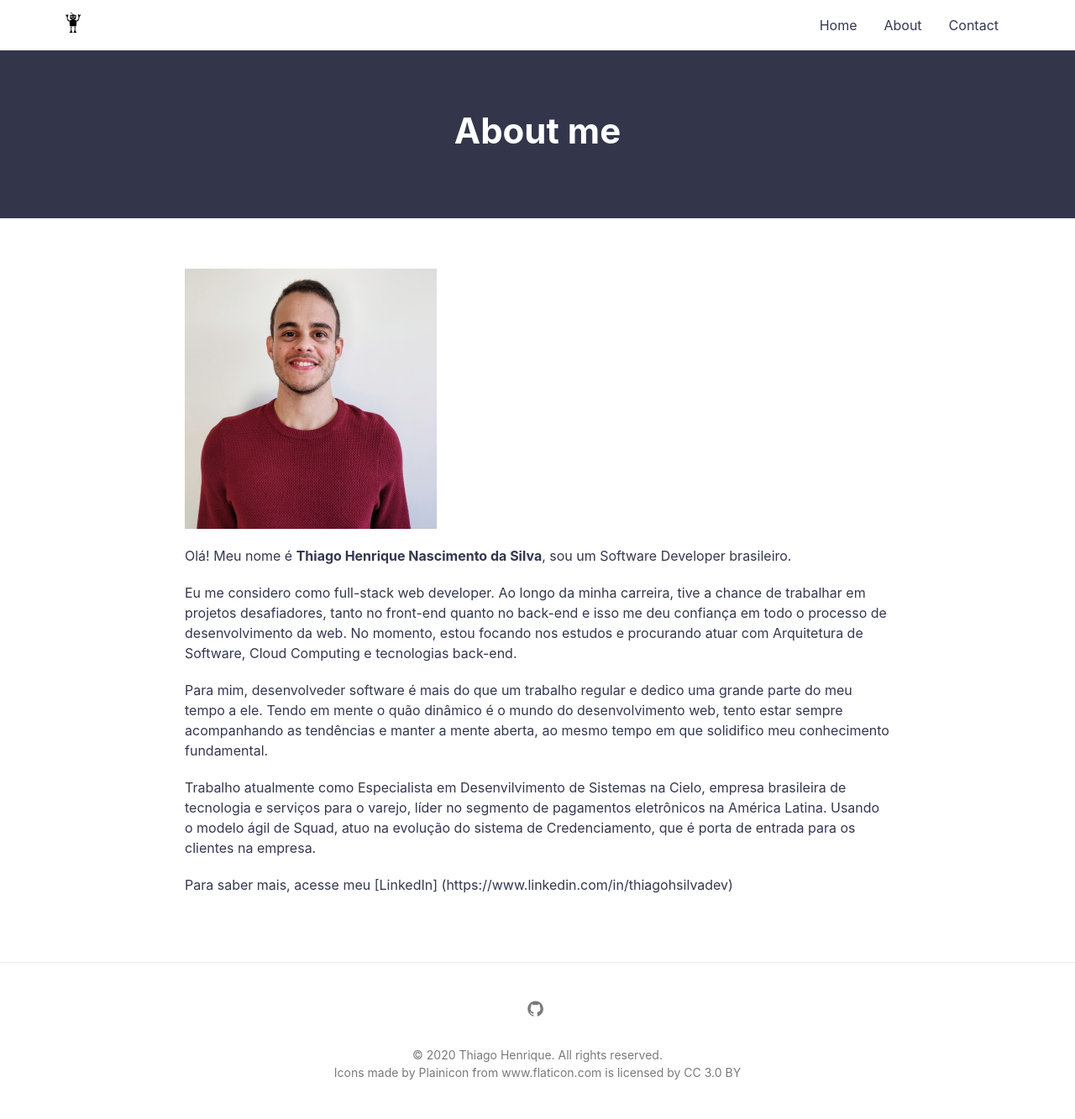
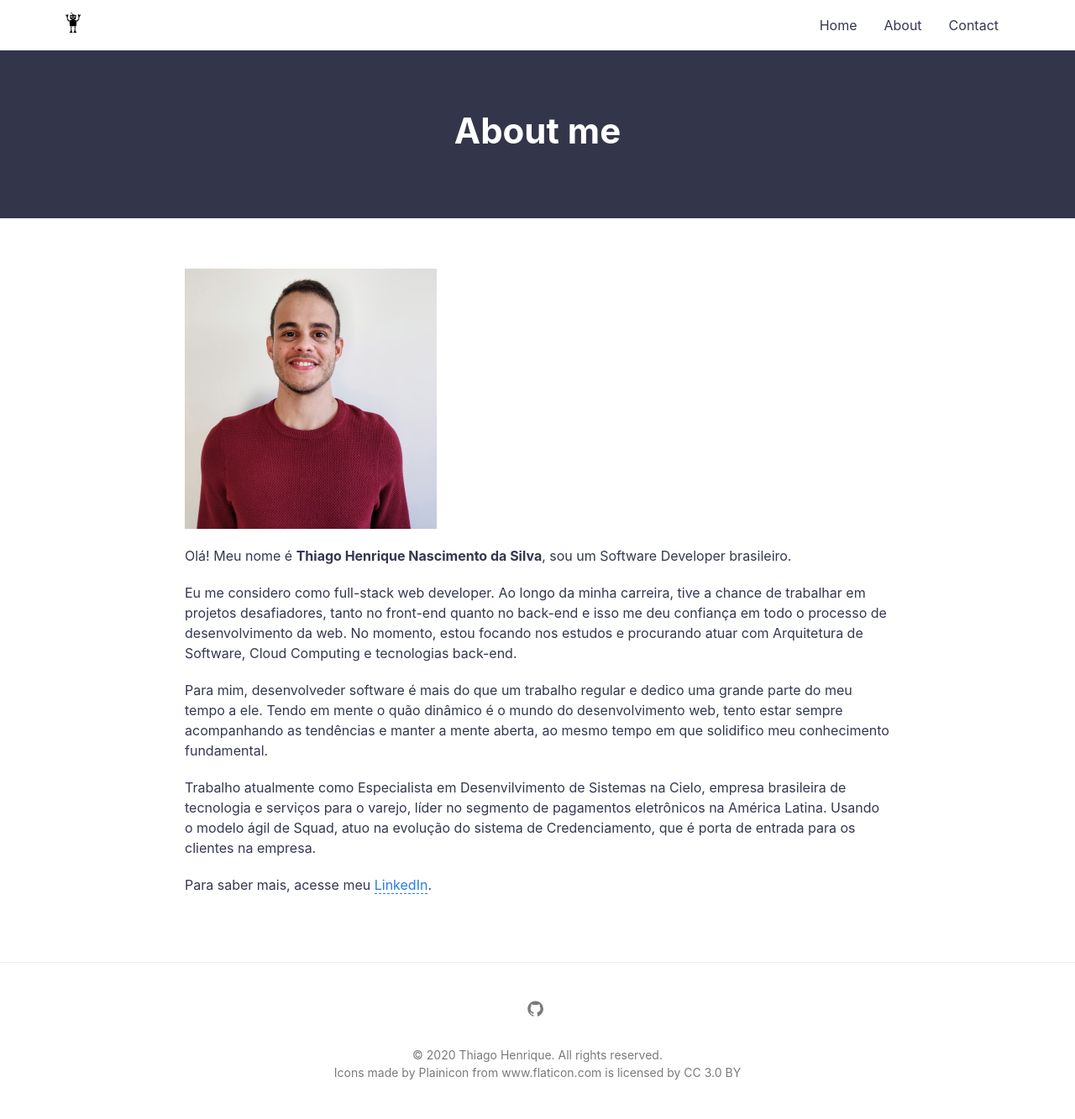
Before and after one commit to thiagosilva95/thiagosilva95.github.io, a Jekyll site: the page built from about.md, in a window 1280 px wide. Shown: the whole page at 84% size. Built offline with Jekyll 4.4.1, drawn with Linux system fonts in a browser that asks for light colours.

```diff
--- a/about.md
+++ b/about.md
@@ -16,4 +16,4 @@
 
 Trabalho atualmente como Especialista em Desenvilvimento de Sistemas na Cielo, empresa brasileira de tecnologia e serviços para o varejo, líder no segmento de pagamentos eletrônicos na América Latina. Usando o modelo ágil de Squad, atuo na evolução do sistema de Credenciamento, que é porta de entrada para os clientes na empresa.
 
-Para saber mais, acesse meu [LinkedIn] (https://www.linkedin.com/in/thiagohsilvadev)
+Para saber mais, acesse meu [LinkedIn](https://www.linkedin.com/in/thiagohsilvadev).
```
